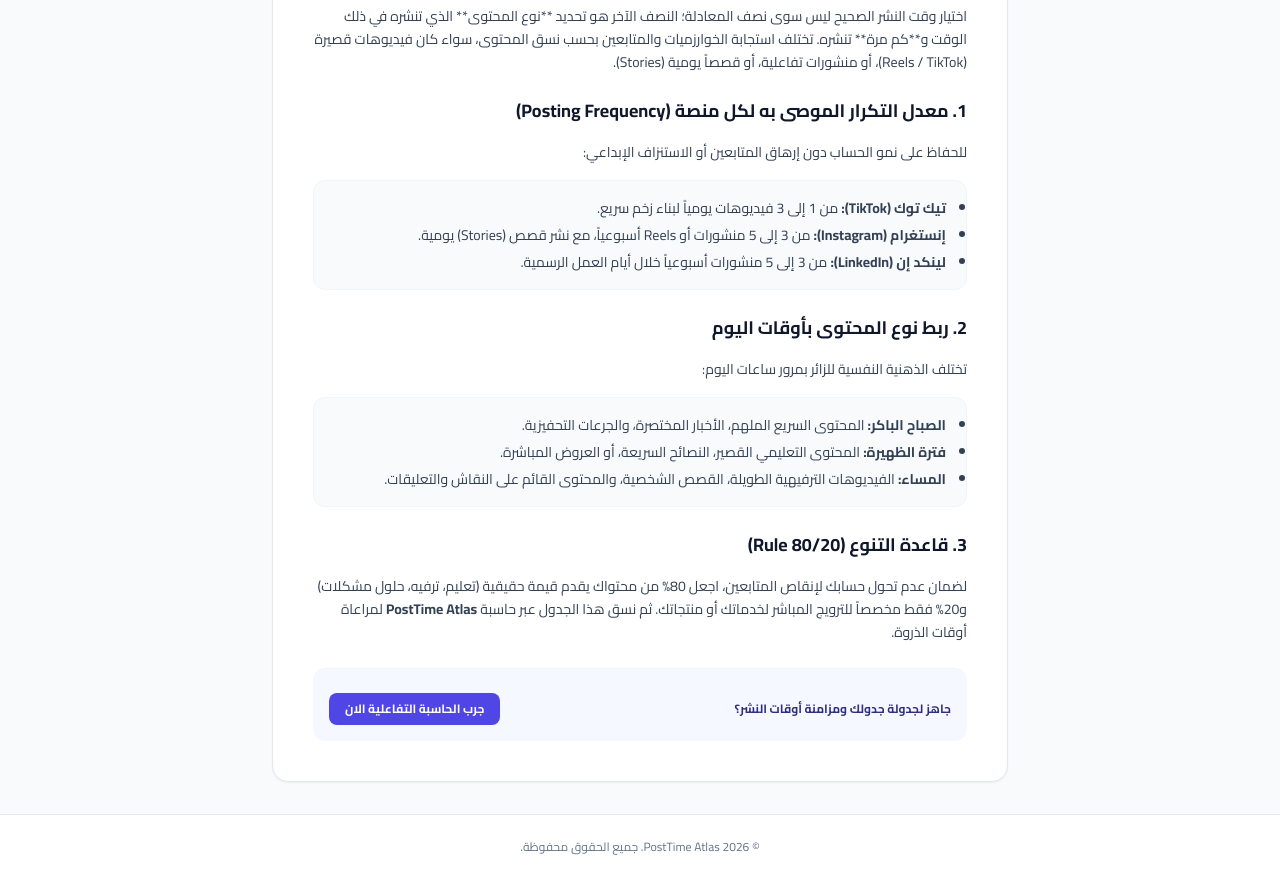
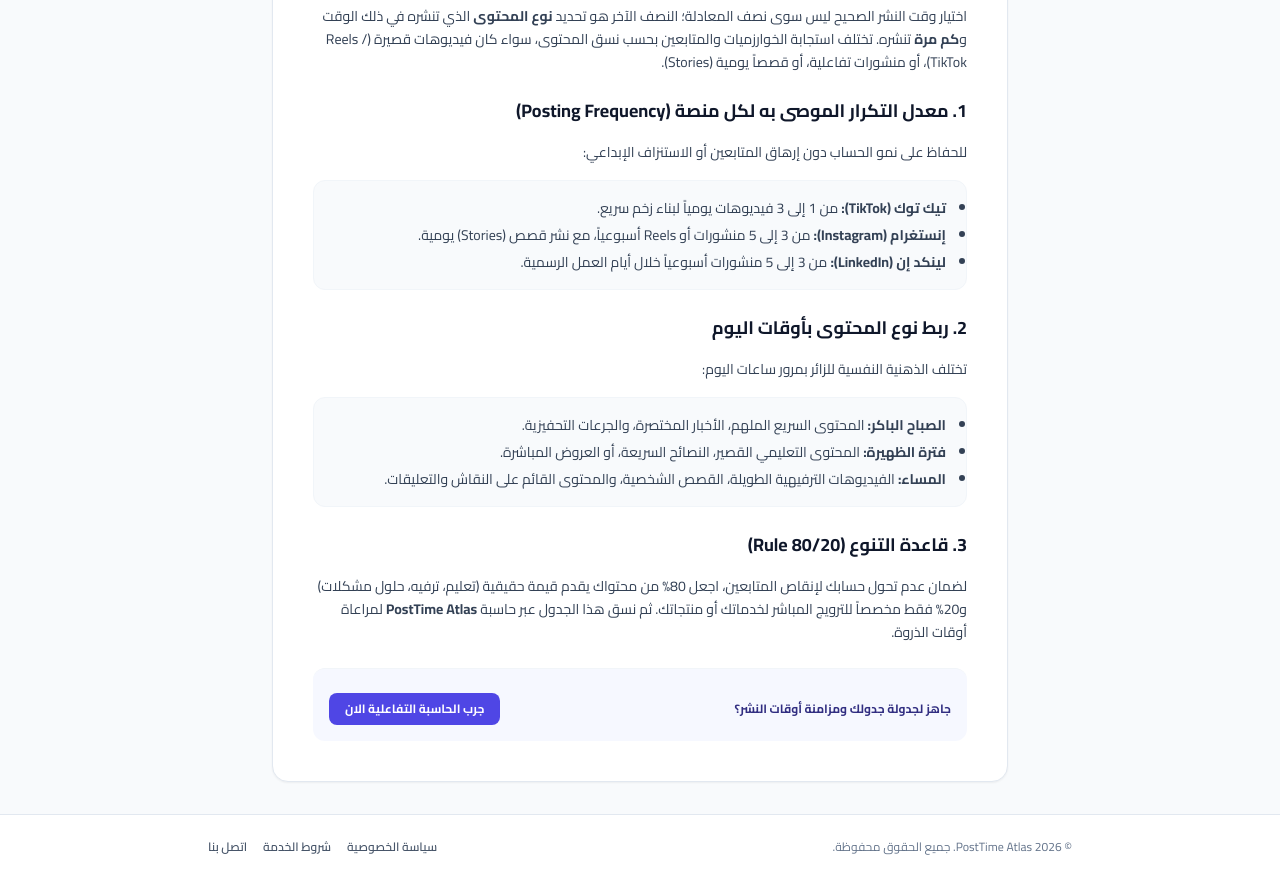
Before and after one commit to amalbarna/PostTime-Atlas-Website, a plain HTML site: page articles/article-4.html in a window 1280 px wide. Shown: the part 320-1199 px from the top of the page. Drawn offline with nearby package versions, Linux system fonts and the light colour scheme.

Commit message:
Update article-4.html

```diff
--- a/articles/article-4.html
+++ b/articles/article-4.html
@@ -63,7 +63,14 @@
 
     <!-- Footer -->
     <footer class="border-t border-slate-200 py-6 text-center text-xs text-slate-500 bg-white">
-        <p id="footerText">© 2026 PostTime Atlas. جميع الحقوق محفوظة.</p>
+        <div class="max-w-4xl mx-auto px-4 flex flex-col sm:flex-row justify-between items-center gap-4">
+            <p id="footerText">© 2026 PostTime Atlas. جميع الحقوق محفوظة.</p>
+            <div class="flex items-center gap-4 font-semibold text-slate-600">
+                <a href="../privacy.html" id="btnPrivacy" class="hover:underline hover:text-indigo-600 transition">سياسة الخصوصية</a>
+                <a href="../terms.html" id="btnTerms" class="hover:underline hover:text-indigo-600 transition">شروط الخدمة</a>
+                <a href="../contact.html" id="btnContact" class="hover:underline hover:text-indigo-600 transition">اتصل بنا</a>
+            </div>
+        </div>
     </footer>
 
     <script>
@@ -80,9 +87,12 @@
                 ctaText: 'جاهز لجدولة جدولك ومزامنة أوقات النشر؟',
                 ctaBtn: 'جرب الحاسبة التفاعلية الان',
                 footerText: '© 2026 PostTime Atlas. جميع الحقوق محفوظة.',
+                btnPrivacy: 'سياسة الخصوصية',
+                btnTerms: 'شروط الخدمة',
+                btnContact: 'اتصل بنا',
                 body: `
                     <p>
-                        اختيار وقت النشر الصحيح ليس سوى نصف المعادلة؛ النصف الآخر هو تحديد **نوع المحتوى** الذي تنشره في ذلك الوقت و**كم مرة** تنشره. تختلف استجابة الخوارزميات والمتابعين بحسب نسق المحتوى، سواء كان فيديوهات قصيرة (Reels / TikTok)، أو منشورات تفاعلية، أو قصصاً يومية (Stories).
+                        اختيار وقت النشر الصحيح ليس سوى نصف المعادلة؛ النصف الآخر هو تحديد <strong>نوع المحتوى</strong> الذي تنشره في ذلك الوقت و<strong>كم مرة</strong> تنشره. تختلف استجابة الخوارزميات والمتابعين بحسب نسق المحتوى، سواء كان فيديوهات قصيرة (Reels / TikTok)، أو منشورات تفاعلية، أو قصصاً يومية (Stories).
                     </p>
 
                     <h2 class="text-lg font-bold text-slate-900 pt-2">1. معدل التكرار الموصى به لكل منصة (Posting Frequency)</h2>
@@ -123,9 +133,12 @@
                 ctaText: 'Ready to build your publishing schedule across timezones?',
                 ctaBtn: 'Try Interactive Calculator Now',
                 footerText: '© 2026 PostTime Atlas. All rights reserved.',
+                btnPrivacy: 'Privacy Policy',
+                btnTerms: 'Terms of Service',
+                btnContact: 'Contact Us',
                 body: `
                     <p>
-                        Finding the best time to post is only half the equation; the other half is matching the **type of content** with the right time window and **posting frequency**. Algorithm responses vary based on whether you publish short-form video (Reels / TikTok), educational carousels, or daily Stories.
+                        Finding the best time to post is only half the equation; the other half is matching the <strong>type of content</strong> with the right time window and <strong>posting frequency</strong>. Algorithm responses vary based on whether you publish short-form video (Reels / TikTok), educational carousels, or daily Stories.
                     </p>
 
                     <h2 class="text-lg font-bold text-slate-900 pt-2">1. Recommended Posting Frequency per Platform</h2>
@@ -174,6 +187,10 @@
             document.getElementById('ctaBtn').innerText = data.ctaBtn;
             document.getElementById('footerText').innerText = data.footerText;
 
+            document.getElementById('btnPrivacy').innerText = data.btnPrivacy;
+            document.getElementById('btnTerms').innerText = data.btnTerms;
+            document.getElementById('btnContact').innerText = data.btnContact;
+
             const articleBody = document.getElementById('articleBody');
             articleBody.innerHTML = data.body;
 
```
